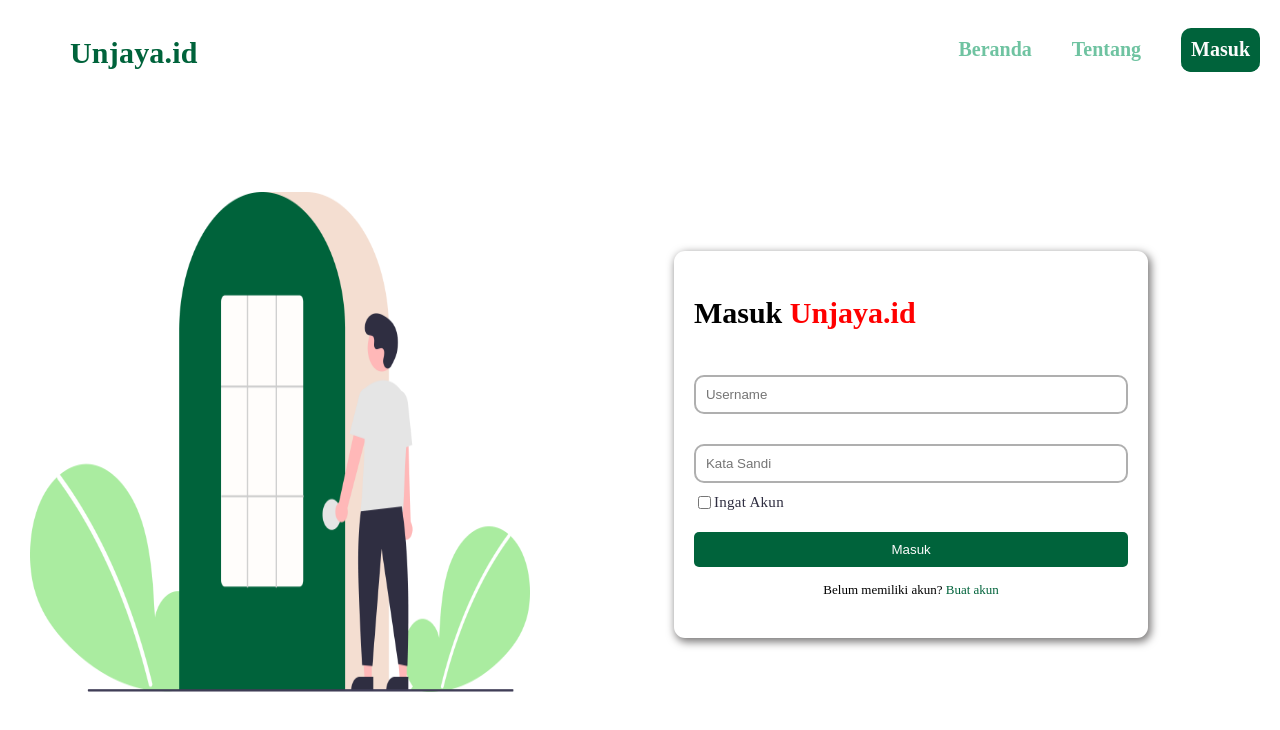
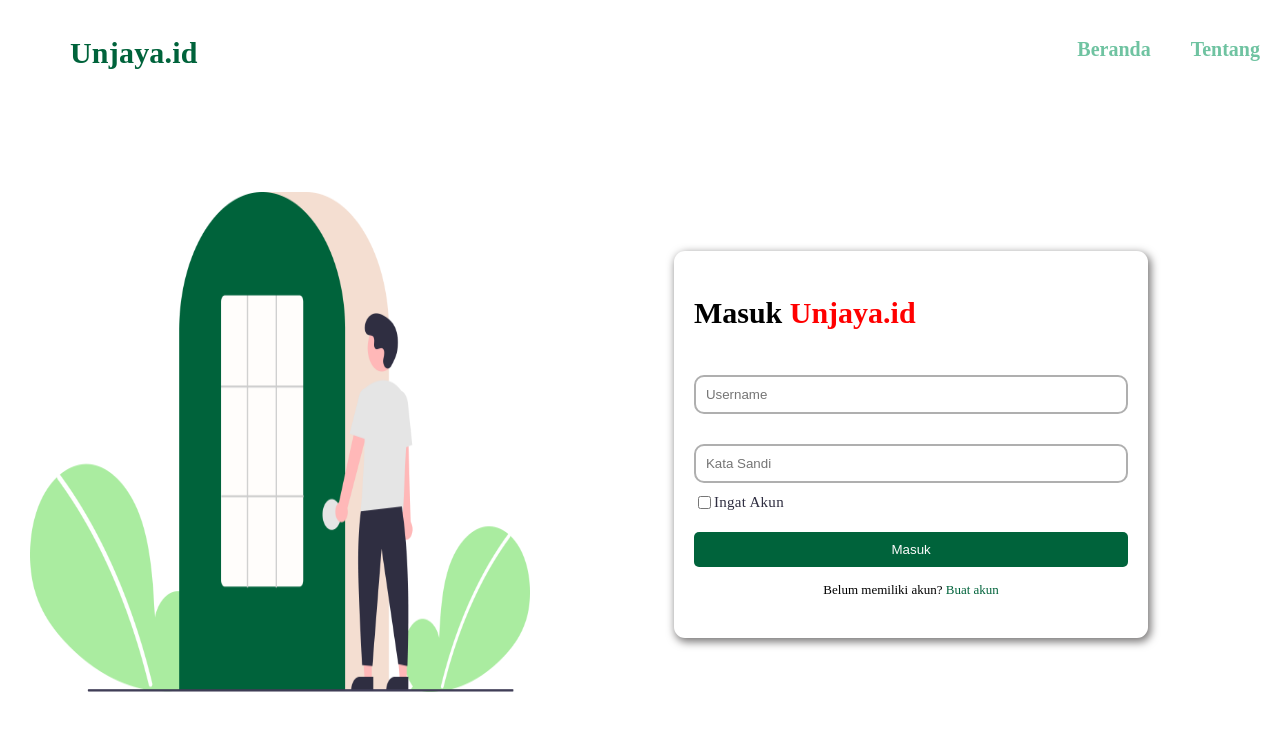
Before and after one commit to SokKanaTorajd/fe-unjaya-short-url, a Next.js app: page /login in a window 1280 px wide. Shown: the top 730 px of the page. Built offline with nearby package versions, Linux system fonts and the light colour scheme.

Commit message:
remove Menu Masuk from navbar in login

```diff
--- a/components/HeaderLogin.js
+++ b/components/HeaderLogin.js
@@ -19,11 +19,6 @@ function HeaderL(){
                         <a>Tentang</a>
                         </Link>
                     </li>
-                    <li>
-                        <Link href='/login'>
-                        <a class="active">Masuk</a>
-                        </Link>
-                    </li>
                 </ul>
             </div>
         </nav>
```
